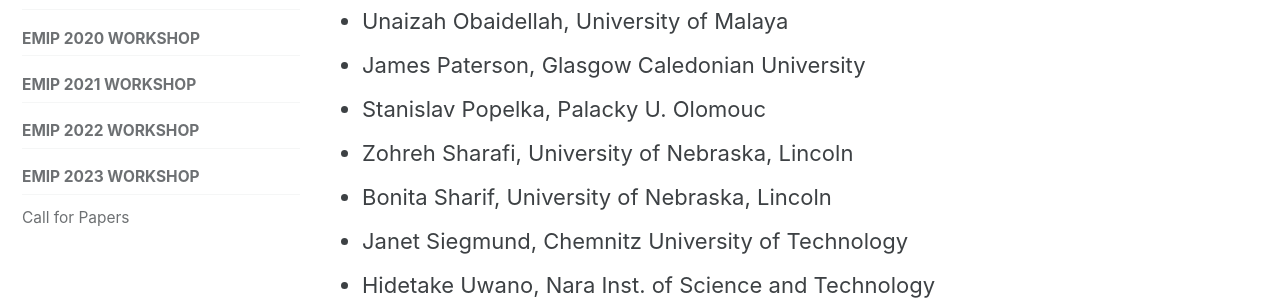
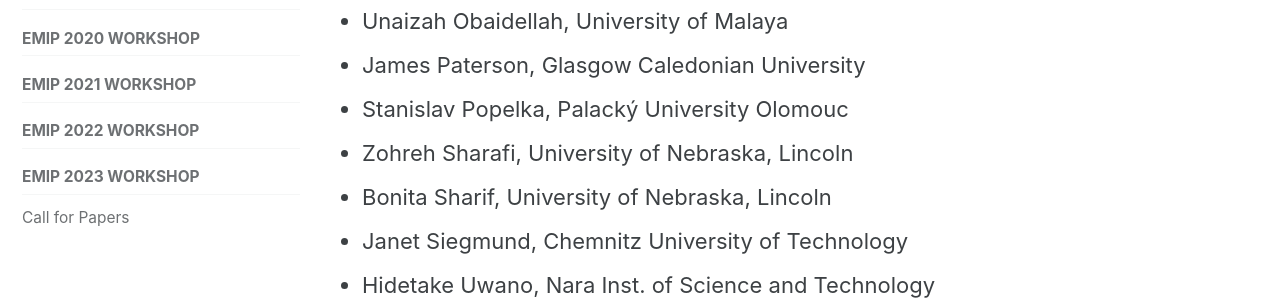
Before and after one commit to EMIPws/emipws.github.io, a Jekyll site: the page built from pages/workshop/emip-2023.md, in a window 1280 px wide and 900 px high, scrolled down 4579 px. Shown: the part 322-622 px from the top of the window. Built offline with Jekyll 4.4.1, drawn with Linux system fonts in a browser that asks for light colours; cached includes are drawn as plain includes.

Commit message:
fix spelling

```diff
--- a/pages/workshop/emip-2023.md
+++ b/pages/workshop/emip-2023.md
@@ -93,7 +93,7 @@ Follow us on [Twitter](https://twitter.com/emipws) or [Facebook](https://www.fac
 - Ian McChesney, Ulster University
 - Unaizah Obaidellah, University of Malaya
 - James Paterson, Glasgow Caledonian University
-- Stanislav Popelka, Palacky U. Olomouc
+- Stanislav Popelka, Palacký University Olomouc
 - Zohreh Sharafi, University of Nebraska, Lincoln
 - Bonita Sharif, University of Nebraska, Lincoln
 - Janet Siegmund, Chemnitz University of Technology
```
